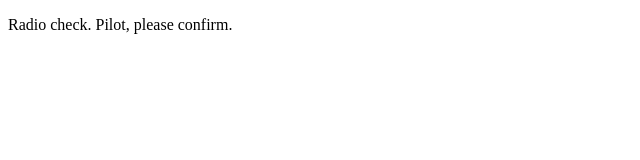
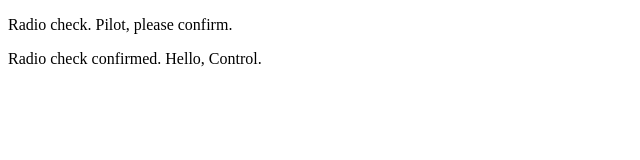
Before and after one commit to wynstanlaface/communication-log, a plain HTML site: page index.html in a window 1280 px wide. Shown: the whole page, without its empty margins (0-640 px from the left). Drawn offline with Linux system fonts and the light colour scheme.

Commit message:
Updated radio check.

```diff
--- a/index.html
+++ b/index.html
@@ -4,3 +4,9 @@
       <p>Radio check. Pilot, please confirm.</p>
    </body>
 </html>
+
+<html>
+   <body>
+      <p>Radio check confirmed. Hello, Control.</p>
+   </body>
+</html>
```
